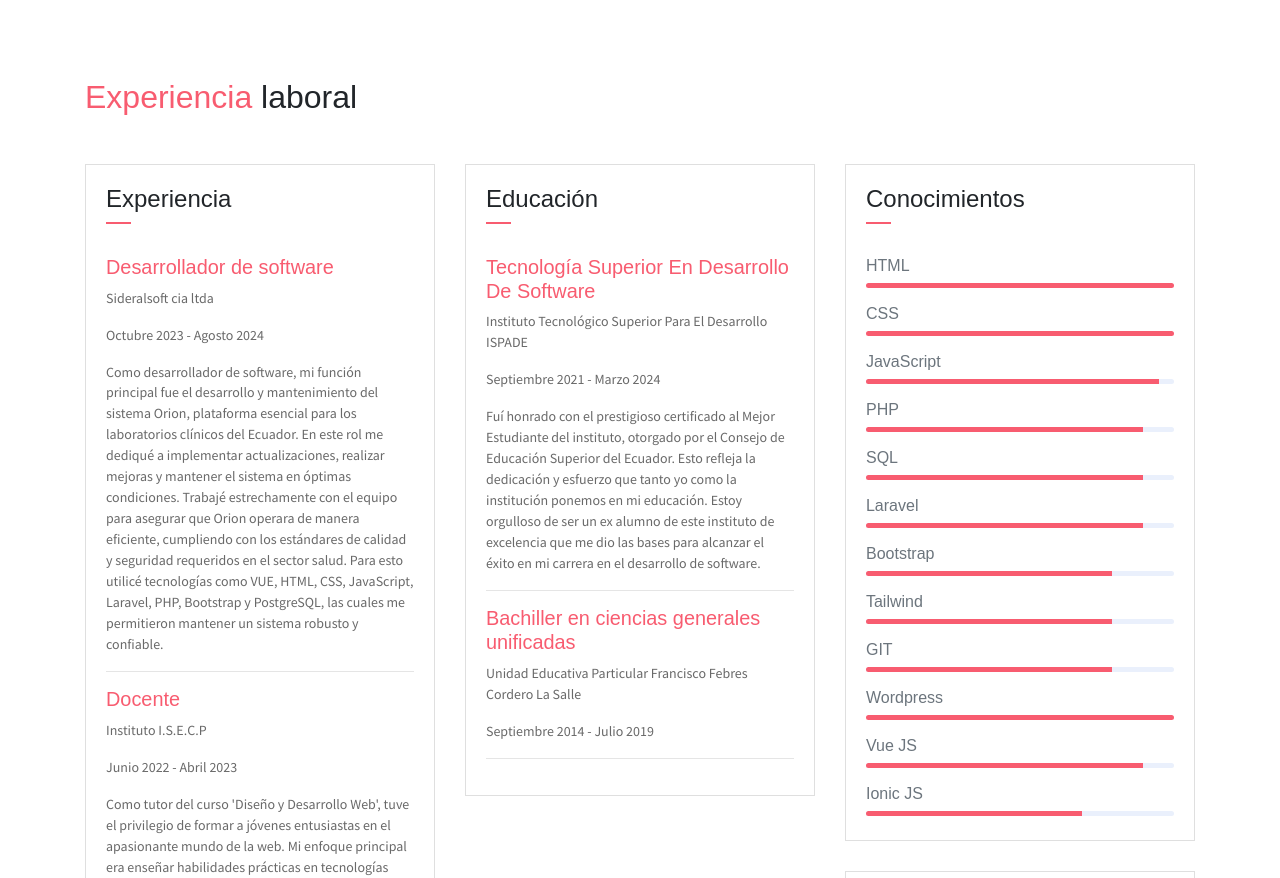
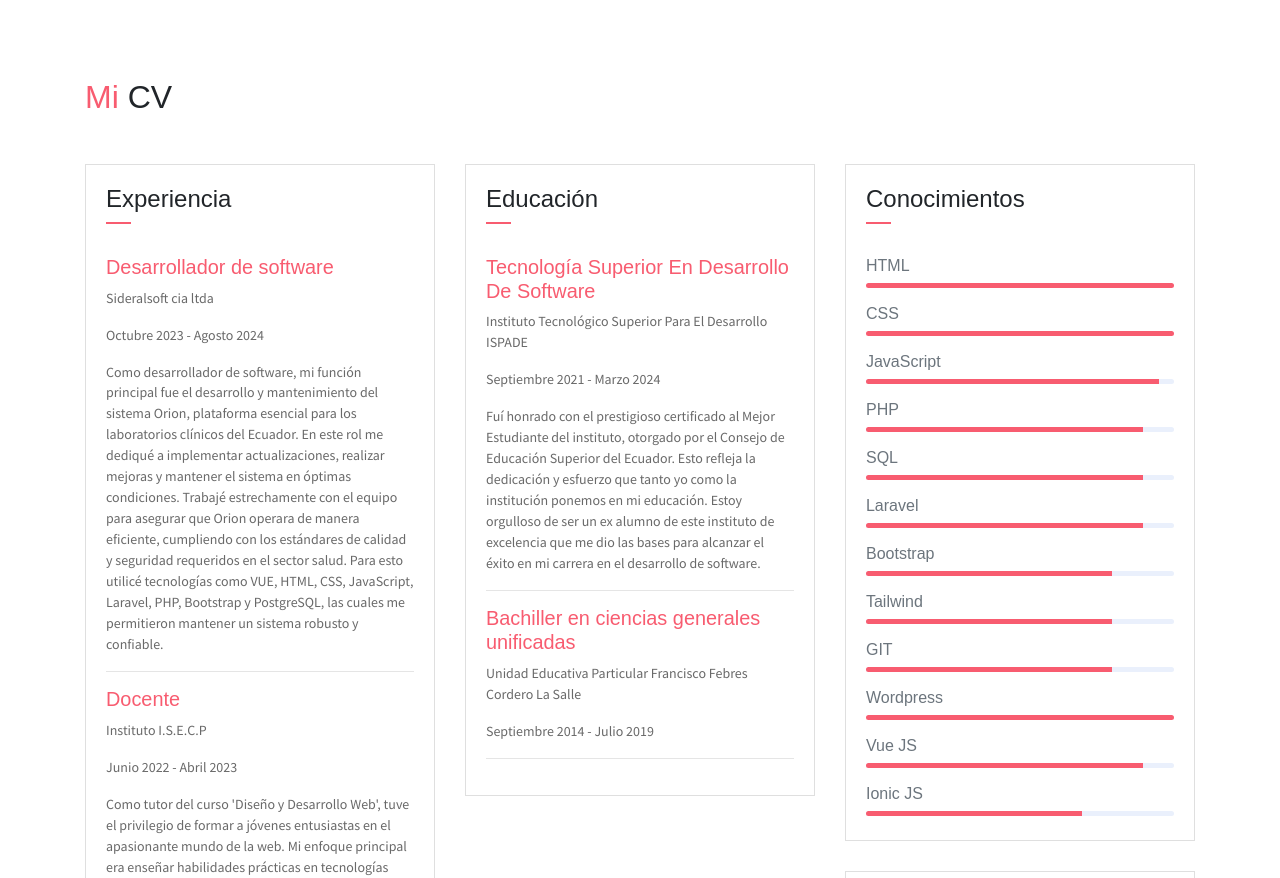
Before and after one commit to eleddielemos/cv, a plain HTML site: page index.html in a window 1280 px wide. Shown: the part 1199-2077 px from the top of the page. Drawn offline with nearby package versions, Linux system fonts and the light colour scheme; some packages are replaced by stand-ins of ours.

Commit message:
Actualización de título

```diff
--- a/index.html
+++ b/index.html
@@ -236,7 +236,7 @@
     <section class="section" id="resume">
       <div class="container">
         <h2 class="mb-5">
-          <span class="text-danger">Experiencia</span> laboral
+          <span class="text-danger">Mi</span> CV
         </h2>
         <div class="row">
           <div class="col-md-6 col-lg-4">
```
